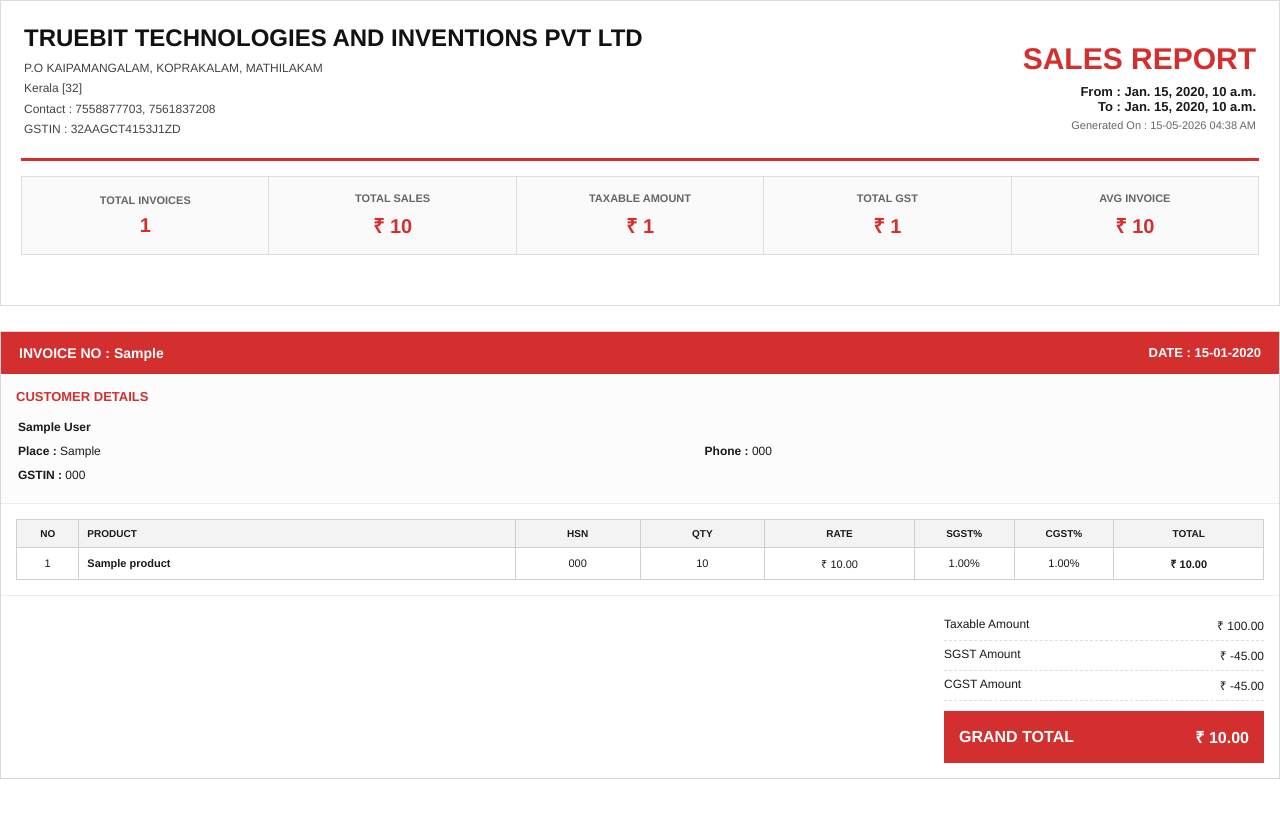
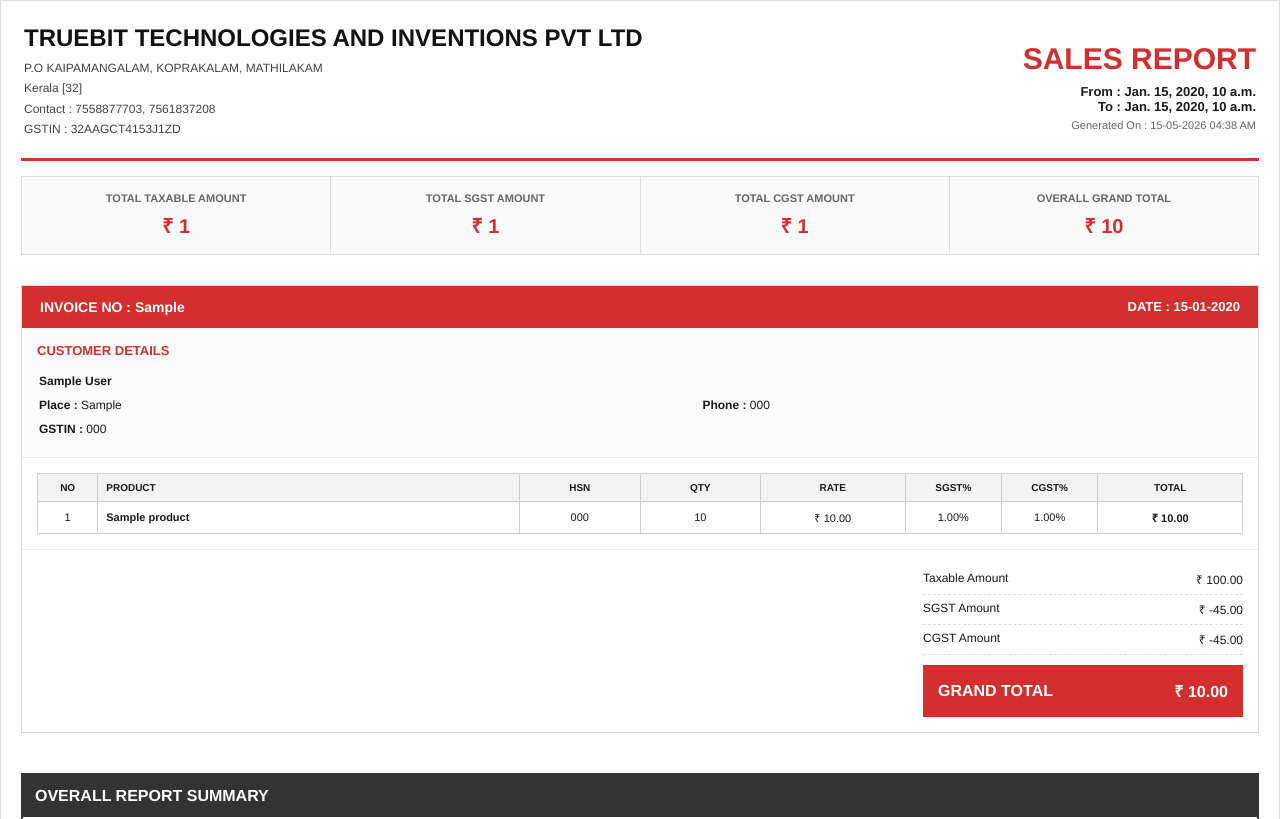
Before and after one commit to Adithajayan/trueapps, a Django app: template templates/reports/full_monthly_report.html in a window 1280 px wide. Shown: the top 819 px of the page. Run offline with Django 5.2, Linux system fonts and the light colour scheme; tables that the repository leaves empty hold one stand-in row (values such as "Sample post"); the template is opened without the code that fills it: values that come from a table or form of the project are taken from there, most other values are stand-ins (such as "Sample title", 1, 10 or a date in 2020); data that the repository does not hold is empty.

Commit message:
Updated sales report summary section design

```diff
--- a/templates/reports/full_monthly_report.html
+++ b/templates/reports/full_monthly_report.html
@@ -108,7 +108,7 @@
         }
 
         .summary-grid td{
-            width:20%;
+            width:25%;
             border:1px solid #ddd;
             padding:15px;
             text-align:center;
@@ -413,27 +413,7 @@
 
             <td>
                 <div class="summary-label">
-                            Total Invoices
-                        </div>
-
-                        <div class="summary-value">
-                            {{ sales|length }}
-                        </div>
-                    </td>
-
-                    <td>
-                        <div class="summary-label">
-                            Total Sales
-                        </div>
-
-                        <div class="summary-value">
-                            ₹ {{ overall_total }}
-                        </div>
-                    </td>
-
-                    <td>
-                        <div class="summary-label">
-                            Taxable Amount
+                    Total Taxable Amount
                 </div>
 
                 <div class="summary-value">
@@ -443,29 +423,37 @@
 
             <td>
                 <div class="summary-label">
-                            Total GST
+                    Total SGST Amount
                 </div>
 
                 <div class="summary-value">
-                            ₹ {{ total_gst }}
+                    ₹ {{ total_gst_split }}
                 </div>
             </td>
 
             <td>
                 <div class="summary-label">
-                            Avg Invoice
+                    Total CGST Amount
                 </div>
 
                 <div class="summary-value">
-                            ₹ {{ average_invoice }}
+                    ₹ {{ total_gst_split }}
+                </div>
+            </td>
+
+            <td>
+                <div class="summary-label">
+                    OVERALL GRAND TOTAL
+                </div>
+
+                <div class="summary-value">
+                    ₹ {{ overall_total }}
                 </div>
             </td>
 
         </tr>
 
     </table>
-
-        </div>
 
 </div>
 
```
Also changed, not shown: reports/views.py (+37 -20 lines). Lines whose indentation alone changed are shown as unchanged.
